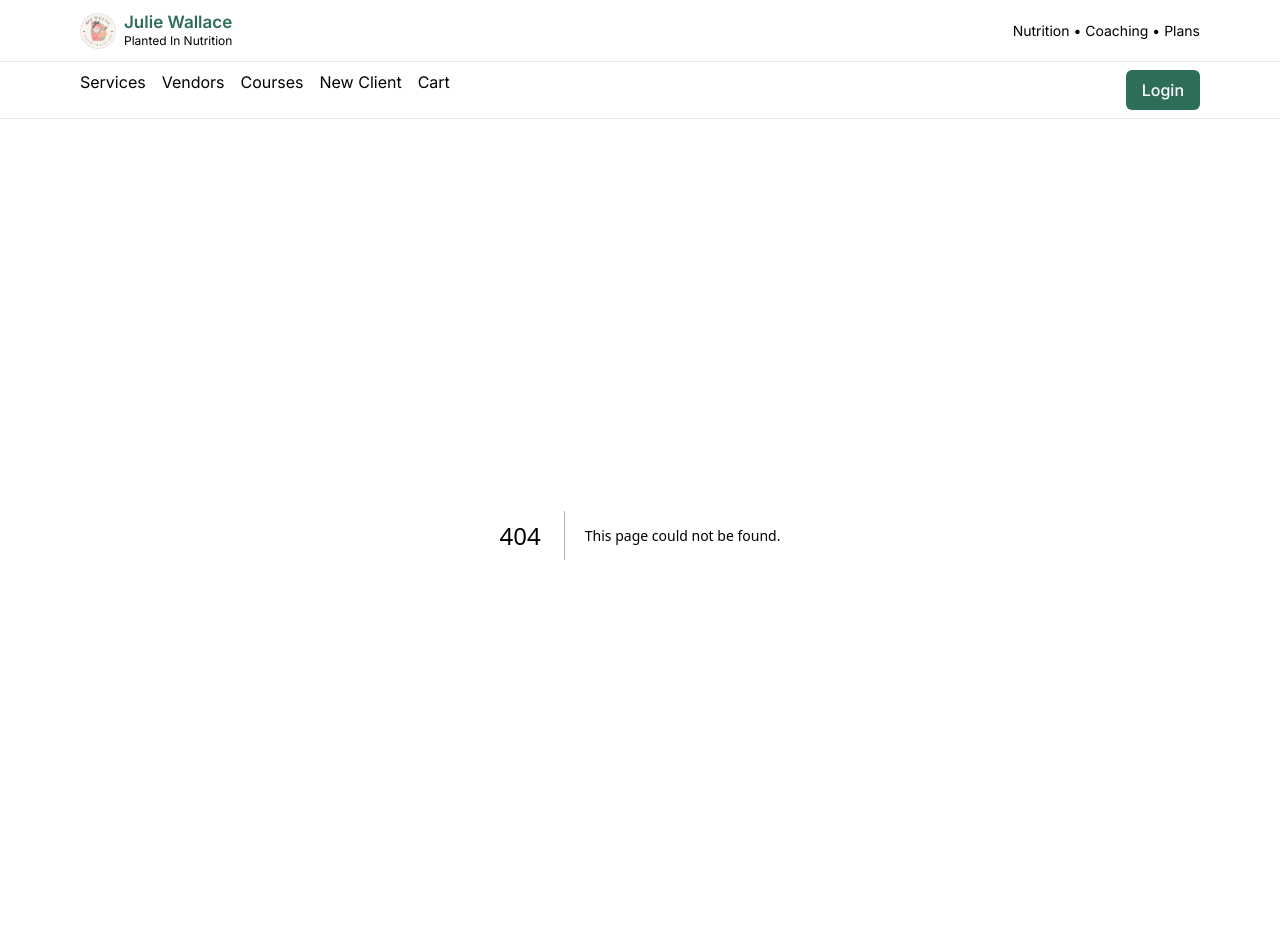
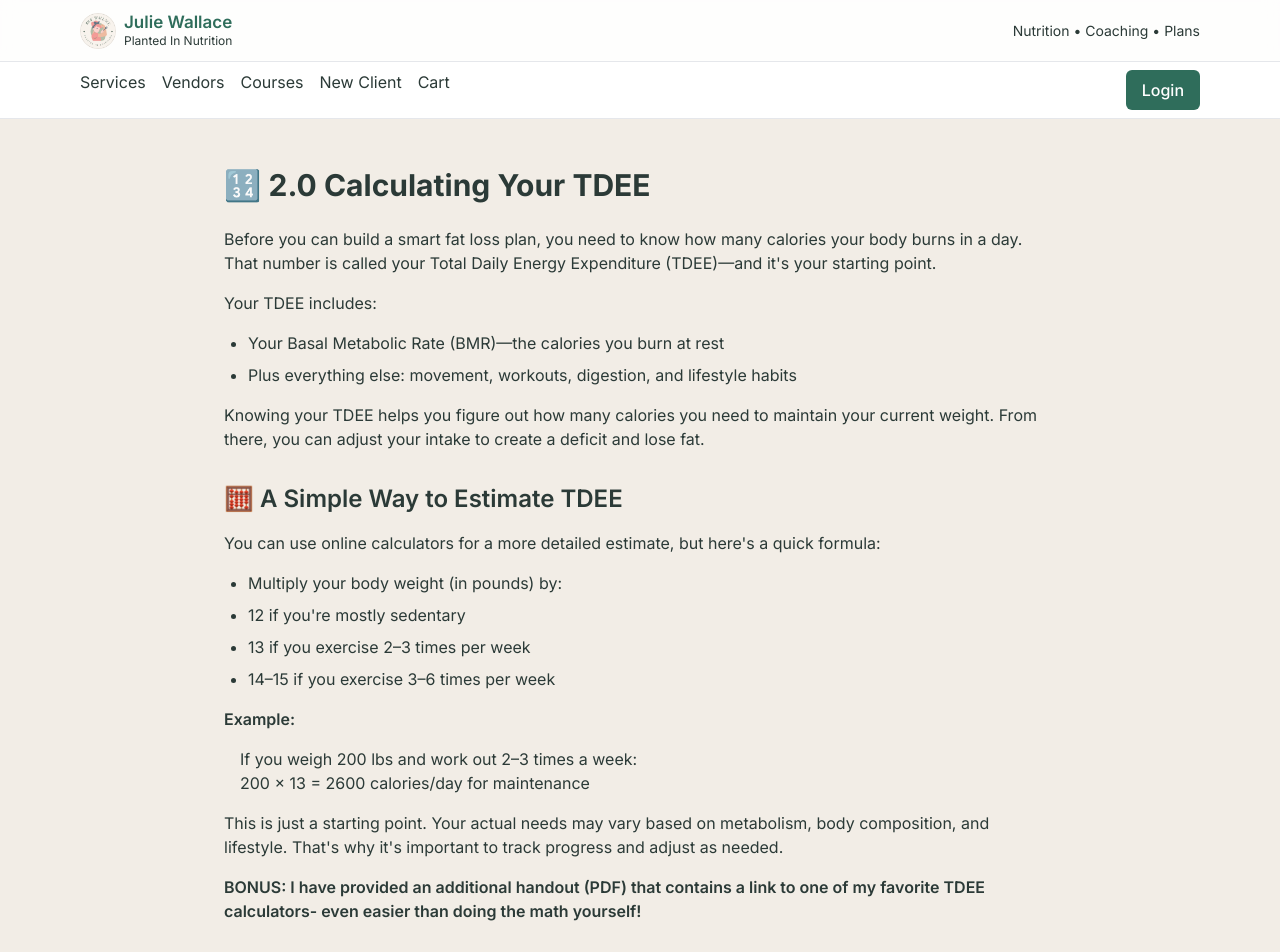
Before and after one commit to mr601s/nutritionist-marketplace-crm, a Next.js app: page /courses/module-2/section-0 in a window 1280 px wide. Before the commit this address had no page. Shown: the top 952 px of the page. Built offline with nearby package versions, Linux system fonts and the light colour scheme.

Commit message:
Add Module 2 Section 2.0 (Calculating Your TDEE)

```diff
--- /dev/null
+++ b/app/courses/module-2/section-0/page.tsx
@@ -0,0 +1,45 @@
+export default function Section0Page() {
+  return (
+    <main className="p-8 max-w-4xl mx-auto">
+      <h1 className="text-3xl font-bold mb-6">🔢 2.0 Calculating Your TDEE</h1>
+
+      <section className="mb-8">
+        <p className="mb-4">
+          Before you can build a smart fat loss plan, you need to know how many calories your body burns in a day. That number is called your Total Daily Energy Expenditure (TDEE)—and it&apos;s your starting point.
+        </p>
+        <p className="mb-4">Your TDEE includes:</p>
+        <ul className="list-disc ml-6 mb-4 space-y-2">
+          <li>Your Basal Metabolic Rate (BMR)—the calories you burn at rest</li>
+          <li>Plus everything else: movement, workouts, digestion, and lifestyle habits</li>
+        </ul>
+        <p className="mb-4">
+          Knowing your TDEE helps you figure out how many calories you need to maintain your current weight. From there, you can adjust your intake to create a deficit and lose fat.
+        </p>
+      </section>
+
+      <section className="mb-8">
+        <h2 className="text-2xl font-semibold mb-4">🧮 A Simple Way to Estimate TDEE</h2>
+        <p className="mb-4">
+          You can use online calculators for a more detailed estimate, but here&apos;s a quick formula:
+        </p>
+        <ul className="list-disc ml-6 mb-4 space-y-2">
+          <li>Multiply your body weight (in pounds) by:</li>
+          <li>12 if you&apos;re mostly sedentary</li>
+          <li>13 if you exercise 2–3 times per week</li>
+          <li>14–15 if you exercise 3–6 times per week</li>
+        </ul>
+        <p className="mb-4 font-semibold">Example:</p>
+        <p className="mb-4 ml-4">
+          If you weigh 200 lbs and work out 2–3 times a week:<br />
+          200 × 13 = 2600 calories/day for maintenance
+        </p>
+        <p className="mb-4">
+          This is just a starting point. Your actual needs may vary based on metabolism, body composition, and lifestyle. That&apos;s why it&apos;s important to track progress and adjust as needed.
+        </p>
+        <p className="mb-4 font-semibold">
+          BONUS: I have provided an additional handout (PDF) that contains a link to one of my favorite TDEE calculators- even easier than doing the math yourself!
+        </p>
+      </section>
+    </main>
+  );
+}
```
